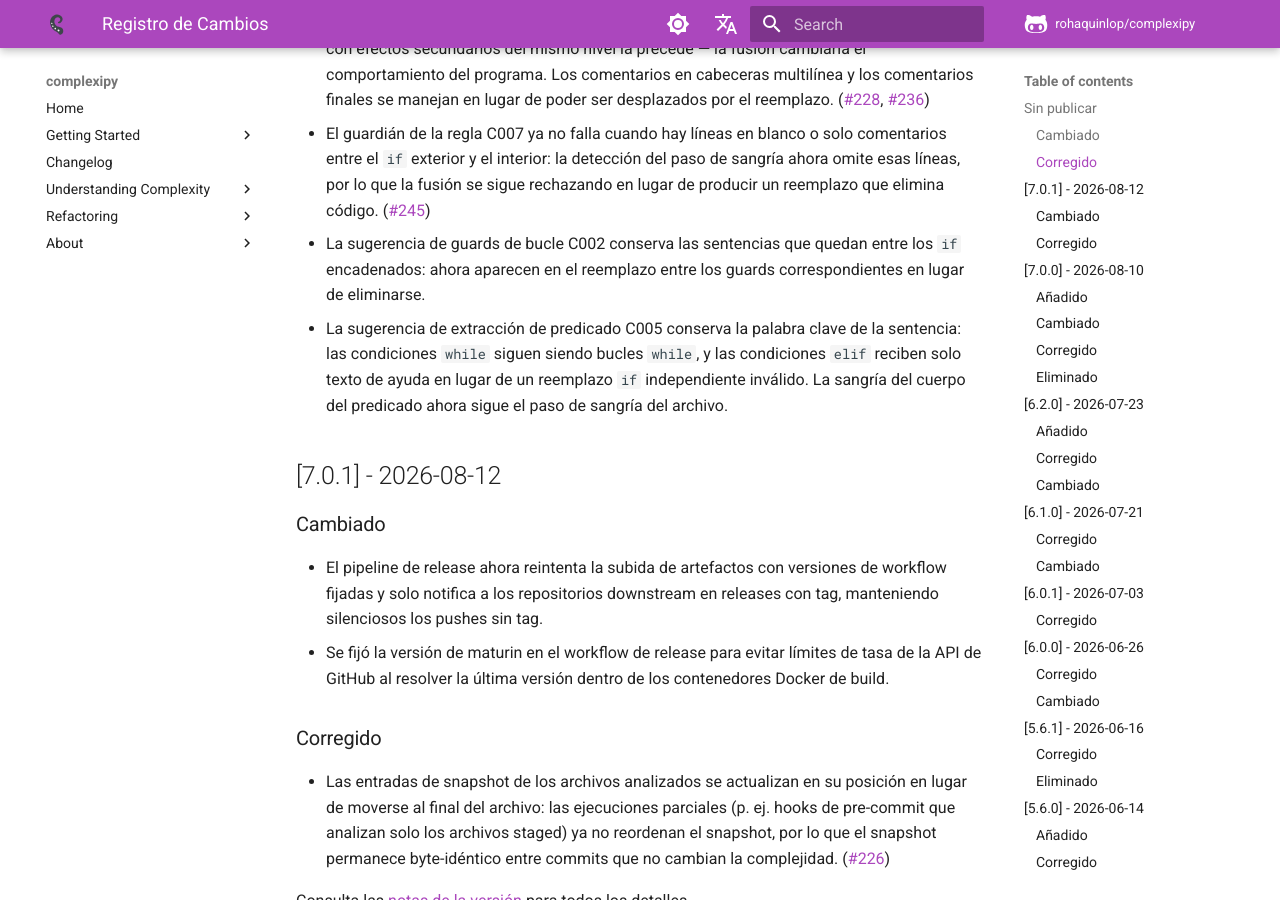
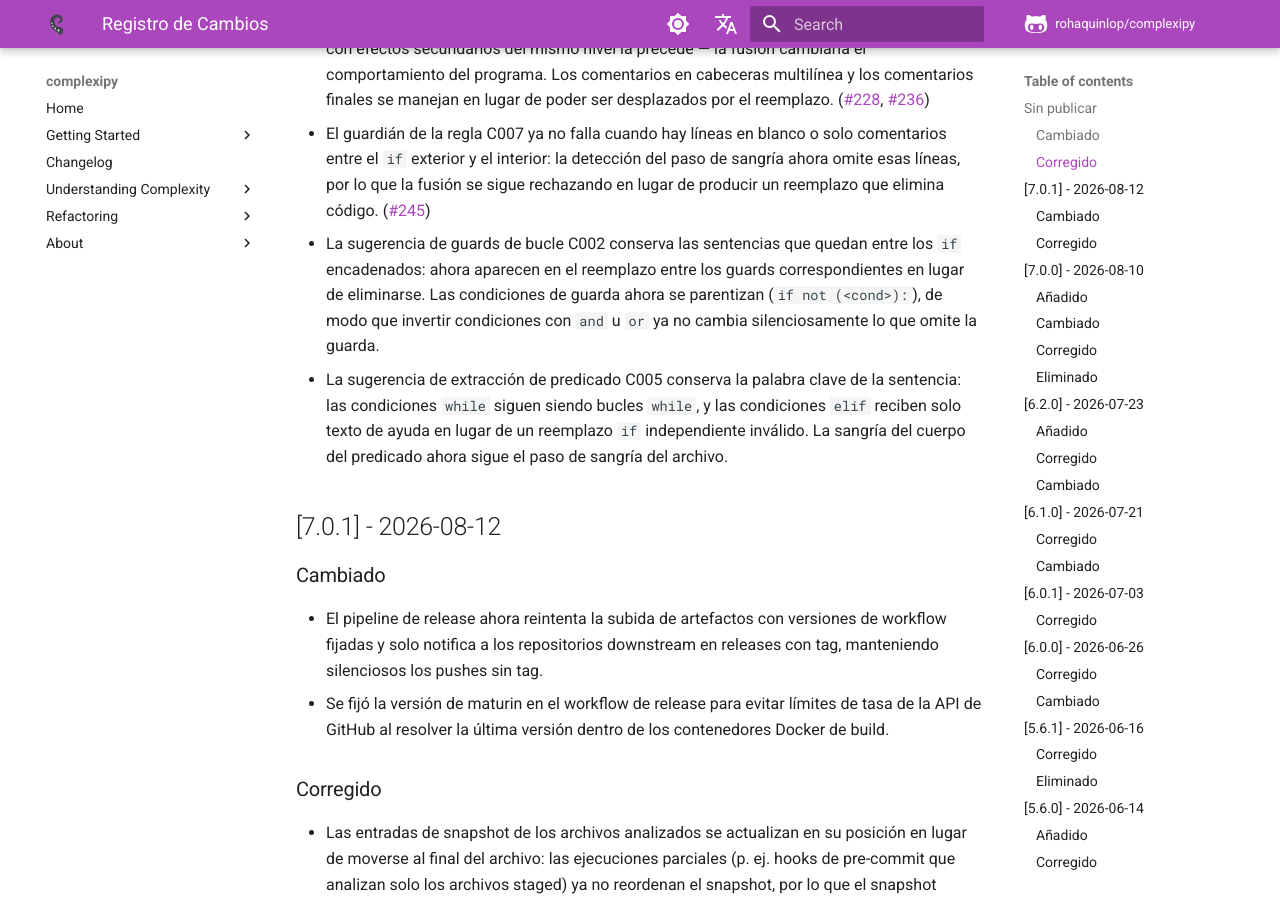
Before and after one commit to rohaquinlop/complexipy, an MkDocs documentation site: the page built from docs/es/changelog.md, in a window 1280 px wide and 900 px high, scrolled down 589 px. Built offline with MkDocs 1.6.1 and Material for MkDocs 9.7.7, drawn with Linux system fonts in a browser that asks for light colours; comment, search, counter and statistics services are not loaded.

Commit message:
docs(changelog): note parenthesized loop guard conditions

```diff
--- a/docs/es/changelog.md
+++ b/docs/es/changelog.md
@@ -32,7 +32,9 @@ GitHub con todos los detalles.
   ([#245](https://github.com/rohaquinlop/complexipy/issues/245))
 - La sugerencia de guards de bucle C002 conserva las sentencias que quedan
   entre los `if` encadenados: ahora aparecen en el reemplazo entre los
-  guards correspondientes en lugar de eliminarse.
+  guards correspondientes en lugar de eliminarse. Las condiciones de guarda
+  ahora se parentizan (`if not (<cond>):`), de modo que invertir condiciones
+  con `and` u `or` ya no cambia silenciosamente lo que omite la guarda.
 - La sugerencia de extracción de predicado C005 conserva la palabra clave
   de la sentencia: las condiciones `while` siguen siendo bucles `while`, y
   las condiciones `elif` reciben solo texto de ayuda en lugar de un
```
Also changed, not shown: CHANGELOG.md (+3 -1 lines).
